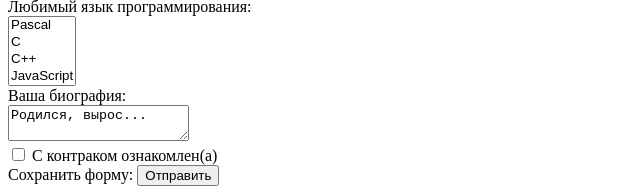
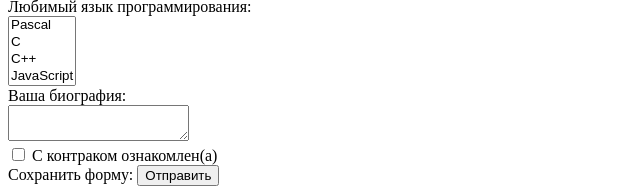
Before and after one commit to NickiRimmer/nickirimmer.github.io, a plain HTML site: page 1st_level/2nd_level/3rd_level/index.html in a window 1280 px wide. Shown: the part 1550-1741 px from the top of the page, 0-640 px from the left. Drawn offline with Linux system fonts and the light colour scheme.

Commit message:
Update index.html

```diff
--- a/1st_level/2nd_level/3rd_level/index.html
+++ b/1st_level/2nd_level/3rd_level/index.html
@@ -146,7 +146,7 @@
             <label>
                 Ваша биография:
                 <br>
-                <textarea  name="field-biography">Родился, вырос...</textarea>
+                <textarea  name="field-biography"></textarea>
             </label>
             <br>
         <!-- 8 -->
```
